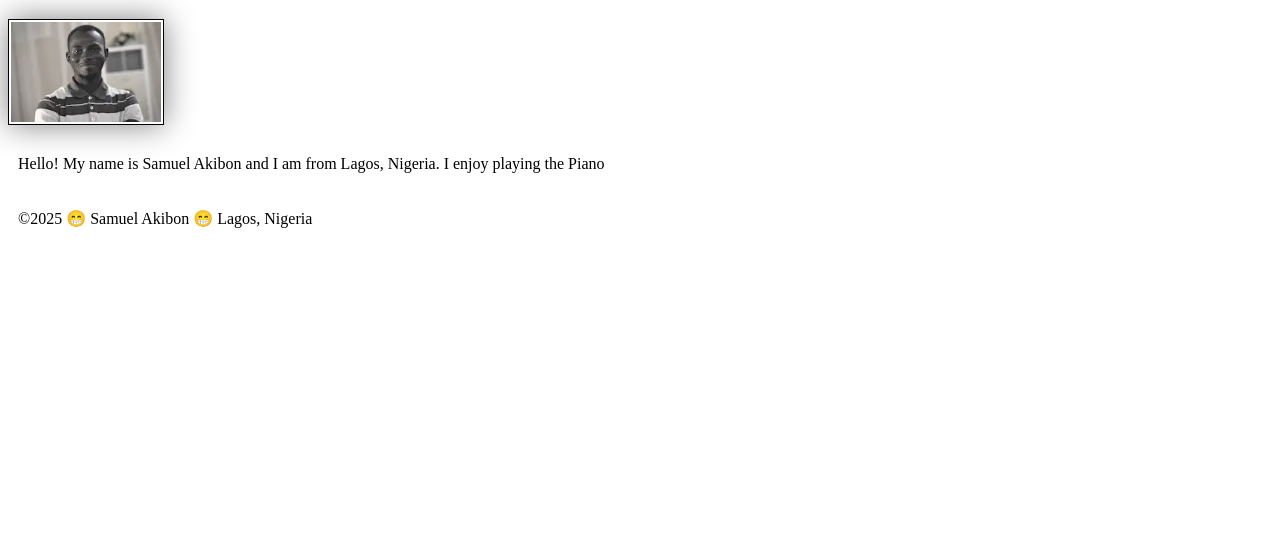
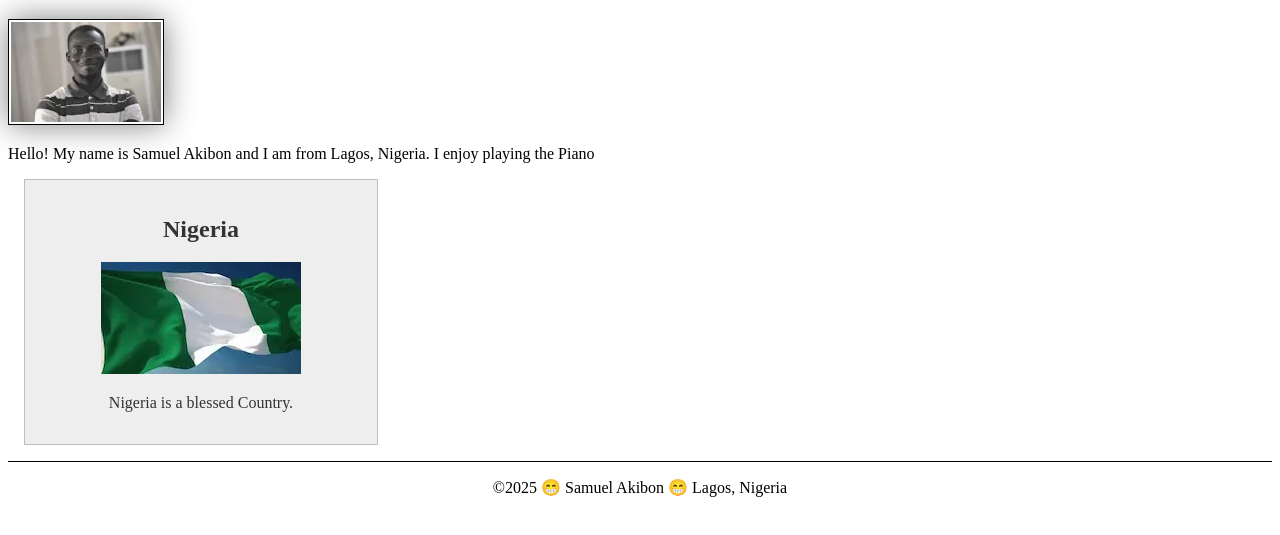
Before and after one commit to samuelakibon/wdd130, a plain HTML site: page index.html in a window 1280 px wide. Shown: the part 205-740 px from the top of the page. Drawn offline with Linux system fonts and the light colour scheme.

Commit message:
Adjustments made

```diff
--- a/index.html
+++ b/index.html
@@ -4,8 +4,11 @@
 <head>
     <meta charset="utf-8">
     <meta name="viewport" content="width=device-width, initial-scale=1.0">
-    <link rel = "stylesheet" href = "styles/styles.css">
     <title>Samuel Akibon | WDD 130 </title>
+    <meta name="description"
+        content="This webpage was created by Samuel Akibon, for WDD 130, the purpose of the page is to demonstrate what I have learnt.">
+    <meta name="author" content="Samuel Akibon">
+    <link rel="stylesheet" href="styles/styles.css">
 </head>
 
 <body>
@@ -22,6 +25,11 @@
         <p>Hello! My name is Samuel Akibon and I am from Lagos, Nigeria. I enjoy playing the Piano </p>
 
     </main>
+    <aside>
+        <h2>Nigeria</h2>
+        <img src="images/download.webp" alt="This is the Nigerian Flag" width="200">
+        <p>Nigeria is a blessed Country.</p>
+    </aside>
     <footer>
         <p>©2025 😁 Samuel Akibon 😁 Lagos, Nigeria</p>
 
--- a/styles/styles.css
+++ b/styles/styles.css
@@ -14,7 +14,7 @@ h1 {
 }
 
 
-img {
+main img {
     width: 150px;
     height: auto;
     border: 1px solid black;
@@ -23,5 +23,31 @@ img {
 }
 
 p {
-    padding: 10px;
+    padding: 0;
 }
+
+main {
+    max-width: 840px;
+}
+
+
+aside {
+    width: 20rem;
+    margin: 1rem;
+    border: 1px solid rgb(0 0 0 / 0.2);
+    padding: 1rem;
+    background-color: #eee;
+    color: #333;
+    text-align: center;
+}
+
+aside img {
+    width: 200px;
+    height: auto;
+}
+
+footer {
+    margin-top: 15px;
+    border-top: 1px solid #000;
+    text-align: center;
+}
```
Also changed, not shown: images/download.webp (added).
